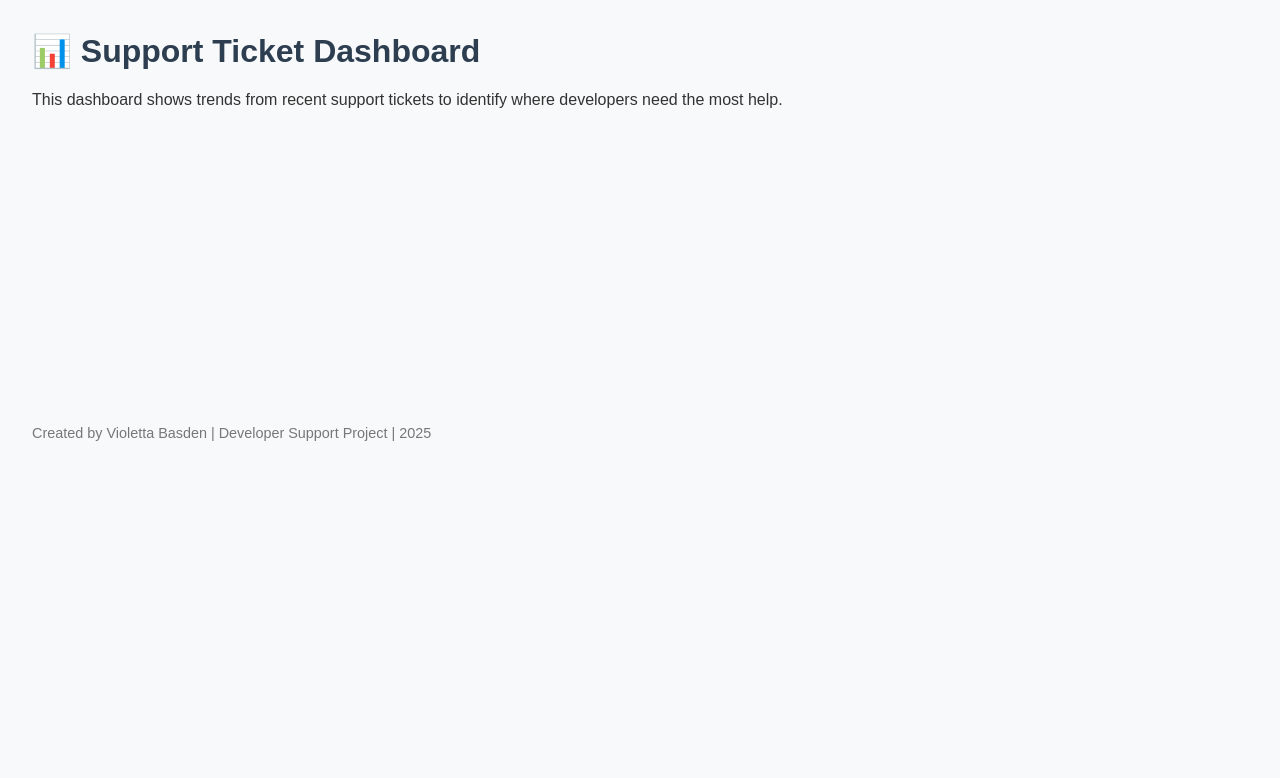
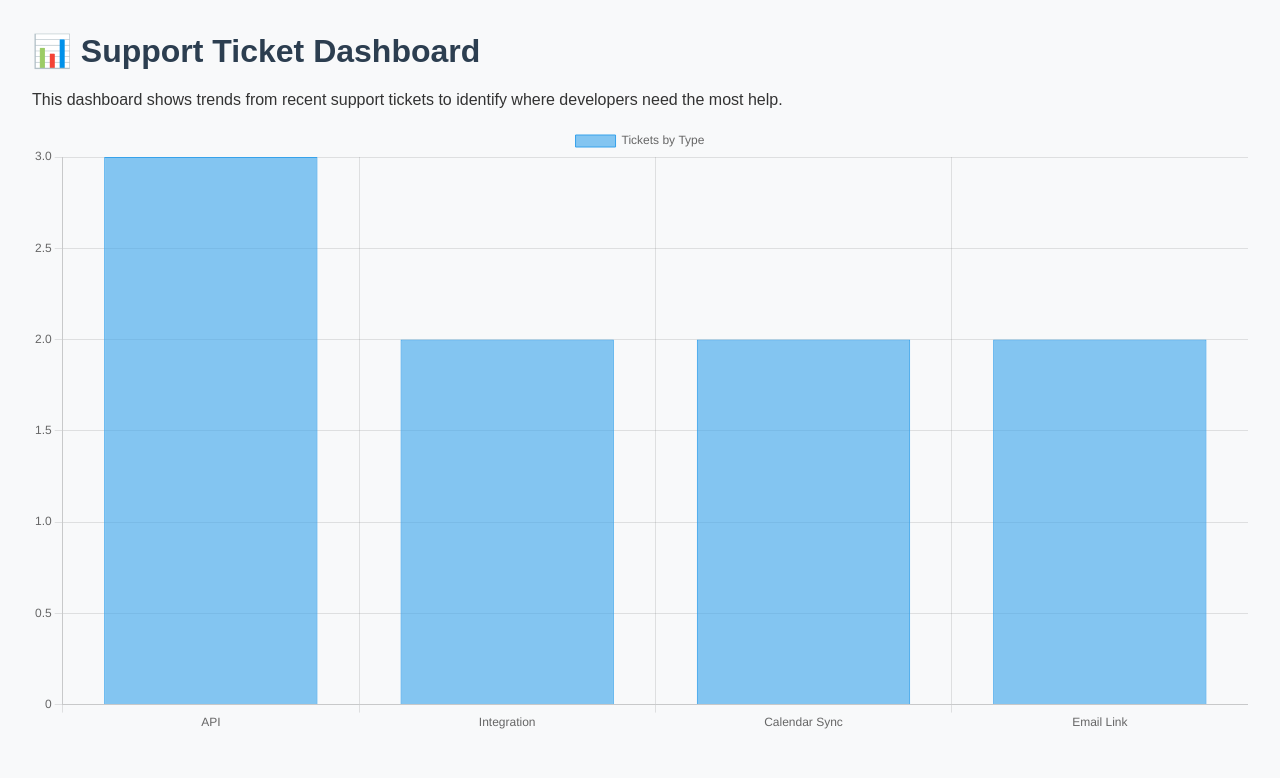
Before and after one commit to vviletta1/addevent-support-demo, a plain HTML site: page ticket-dashboard.html in a window 1280 px wide. Shown: the top 778 px of the page. Drawn offline with nearby package versions, Linux system fonts and the light colour scheme; no server answers.

Commit message:
Update ticket-dashboard.html

```diff
--- a/ticket-dashboard.html
+++ b/ticket-dashboard.html
@@ -20,7 +20,7 @@
   </footer>
 
   <script>
-    fetch('./data/ticket-data.json')
+   fetch('./ticket-data.json')
       .then(res => res.json())
       .then(data => {
         const typeCounts = {};
```
